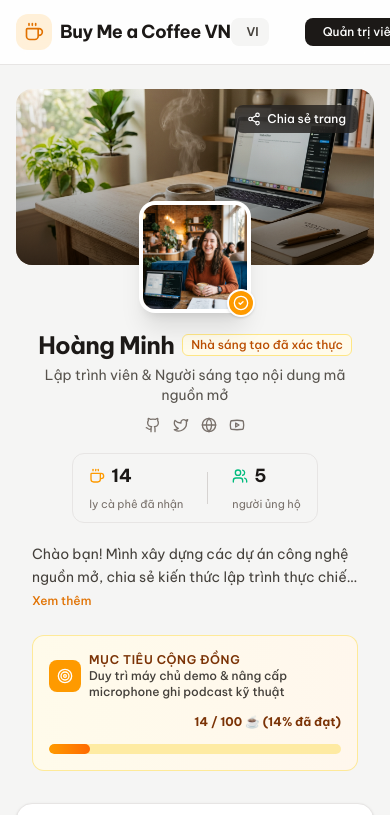
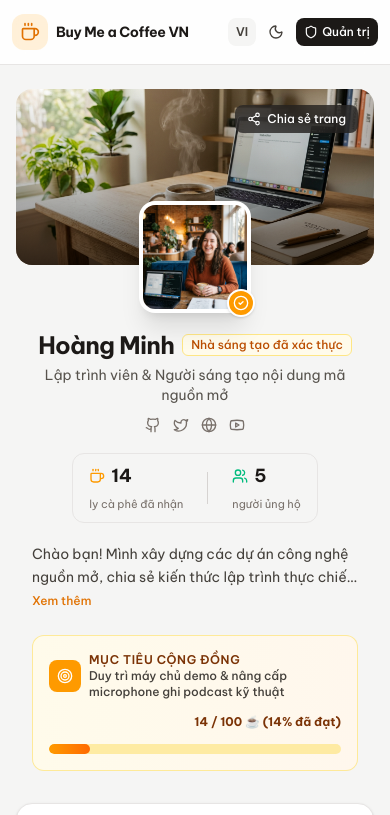
Before and after one commit to khahdihdz/tip4me, a React (Vite) app: page / in a window 390 px wide. Shown: the top 815 px of the page. Built offline with nearby package versions, Linux system fonts and the light colour scheme.

Commit message:
fix: prevent navbar overflow on mobile

```diff
--- a/src/components/Navbar.tsx
+++ b/src/components/Navbar.tsx
@@ -25,87 +25,64 @@ export const Navbar: React.FC<NavbarProps> = ({
   const t = translations[lang];
 
   return (
-    <header className="sticky top-0 z-40 w-full backdrop-blur-md bg-white/90 dark:bg-stone-900/90 border-b border-stone-200 dark:border-stone-800 transition-colors duration-200">
-      <div className="max-w-6xl mx-auto px-4 sm:px-6 h-16 flex items-center justify-between">
-
-        {/* Zone 1: Single text wordmark */}
-        <a href="#" className="flex items-center gap-2 group shrink-0">
-          <div className="w-9 h-9 rounded-xl bg-amber-500/15 dark:bg-amber-400/20 text-amber-600 dark:text-amber-400 flex items-center justify-center transition-transform group-hover:scale-105">
+    <header className="sticky top-0 z-40 w-full min-w-0 backdrop-blur-md bg-white/90 dark:bg-stone-900/90 border-b border-stone-200 dark:border-stone-800 transition-colors duration-200">
+      <div className="max-w-6xl mx-auto w-full min-w-0 px-3 sm:px-6 min-h-16 flex items-center justify-between gap-2">
+        {/* Brand */}
+        <a href="#" className="flex items-center gap-2 min-w-0 group">
+          <div className="w-9 h-9 rounded-xl bg-amber-500/15 dark:bg-amber-400/20 text-amber-600 dark:text-amber-400 flex items-center justify-center transition-transform group-hover:scale-105 shrink-0">
             <Coffee className="w-5 h-5" />
           </div>
-          <span className="text-lg font-bold tracking-tight text-stone-900 dark:text-stone-100">
+          <span className="text-sm sm:text-lg font-bold tracking-tight text-stone-900 dark:text-stone-100 whitespace-nowrap">
             {t.nav.brand}
           </span>
         </a>
 
-        {/* Zone 2: Navigation Links */}
+        {/* Desktop navigation */}
         <nav className="hidden md:flex items-center gap-7 text-sm font-medium text-stone-600 dark:text-stone-300">
-          <a
-            href="#donate"
-            className="hover:text-amber-600 dark:hover:text-amber-400 transition-colors flex items-center gap-1.5"
-          >
+          <a href="#donate" className="hover:text-amber-600 dark:hover:text-amber-400 transition-colors flex items-center gap-1.5">
             <Heart className="w-4 h-4 text-amber-500" />
             <span>{lang === 'vi' ? 'Mời cà phê' : 'Support'}</span>
           </a>
-          <a
-            href="#supporters"
-            className="hover:text-amber-600 dark:hover:text-amber-400 transition-colors"
-          >
-            {t.nav.supporters}
-          </a>
-          <a
-            href="#about"
-            className="hover:text-amber-600 dark:hover:text-amber-400 transition-colors"
-          >
-            {t.nav.about}
-          </a>
-          <button
-            onClick={onOpenGuide}
-            className="hover:text-amber-600 dark:hover:text-amber-400 transition-colors flex items-center gap-1.5 text-left"
-          >
+          <a href="#supporters" className="hover:text-amber-600 dark:hover:text-amber-400 transition-colors">{t.nav.supporters}</a>
+          <a href="#about" className="hover:text-amber-600 dark:hover:text-amber-400 transition-colors">{t.nav.about}</a>
+          <button onClick={onOpenGuide} className="hover:text-amber-600 dark:hover:text-amber-400 transition-colors flex items-center gap-1.5 text-left">
             <BookOpen className="w-4 h-4" />
             <span>{t.nav.guide}</span>
           </button>
         </nav>
 
-        {/* Zone 3: Actions */}
-        <div className="flex items-center gap-2.5 sm:gap-3">
-          {/* Language Switcher */}
+        {/* Actions */}
+        <div className="flex items-center gap-1 sm:gap-3 shrink-0">
           <button
             onClick={onToggleLang}
-            className="flex items-center gap-1.5 px-2.5 py-1.5 text-xs font-semibold rounded-lg bg-stone-100 dark:bg-stone-800 text-stone-700 dark:text-stone-300 hover:bg-stone-200 dark:hover:bg-stone-700 transition-colors"
+            className="flex items-center gap-1 px-2 py-1.5 text-xs font-semibold rounded-lg bg-stone-100 dark:bg-stone-800 text-stone-700 dark:text-stone-300 hover:bg-stone-200 dark:hover:bg-stone-700 transition-colors shrink-0"
             title="Đổi ngôn ngữ / Switch Language"
             aria-label="Switch Language"
           >
-            <Globe className="w-3.5 h-3.5 text-stone-500" />
+            <Globe className="w-3.5 h-3.5 text-stone-500 hidden sm:block" />
             <span className="uppercase">{lang}</span>
           </button>
 
-          {/* Theme Toggle */}
           <button
             onClick={onToggleTheme}
-            className="p-2 text-stone-600 dark:text-stone-300 hover:bg-stone-100 dark:hover:bg-stone-800 rounded-lg transition-colors"
+            className="p-2 text-stone-600 dark:text-stone-300 hover:bg-stone-100 dark:hover:bg-stone-800 rounded-lg transition-colors shrink-0"
             title={theme === 'dark' ? 'Chuyển sang chế độ sáng' : 'Chuyển sang chế độ tối'}
             aria-label="Toggle Theme"
           >
-            {theme === 'dark' ? (
-              <Sun className="w-4 h-4 text-amber-400" />
-            ) : (
-              <Moon className="w-4 h-4 text-stone-700" />
-            )}
+            {theme === 'dark' ? <Sun className="w-4 h-4 text-amber-400" /> : <Moon className="w-4 h-4 text-stone-700" />}
           </button>
 
-          {/* Admin Portal Button */}
           <button
             onClick={onOpenAdmin}
-            className={`flex items-center gap-1.5 px-3 py-1.5 text-xs font-medium rounded-lg transition-colors whitespace-nowrap ${
+            className={`flex items-center gap-1 px-2 sm:px-3 py-1.5 text-xs font-medium rounded-lg transition-colors whitespace-nowrap shrink-0 ${
               isAdminLoggedIn
                 ? 'bg-emerald-600 hover:bg-emerald-700 text-white'
                 : 'bg-stone-900 dark:bg-stone-100 hover:bg-stone-800 dark:hover:bg-stone-200 text-white dark:text-stone-900'
             }`}
           >
             <Shield className="w-3.5 h-3.5" />
-            <span>{isAdminLoggedIn ? (lang === 'vi' ? 'Quản trị' : 'Dashboard') : t.nav.admin}</span>
+            <span className="sm:hidden">{isAdminLoggedIn ? (lang === 'vi' ? 'Admin' : 'Admin') : (lang === 'vi' ? 'Quản trị' : 'Admin')}</span>
+            <span className="hidden sm:inline">{isAdminLoggedIn ? (lang === 'vi' ? 'Quản trị' : 'Dashboard') : t.nav.admin}</span>
           </button>
         </div>
       </div>
```
